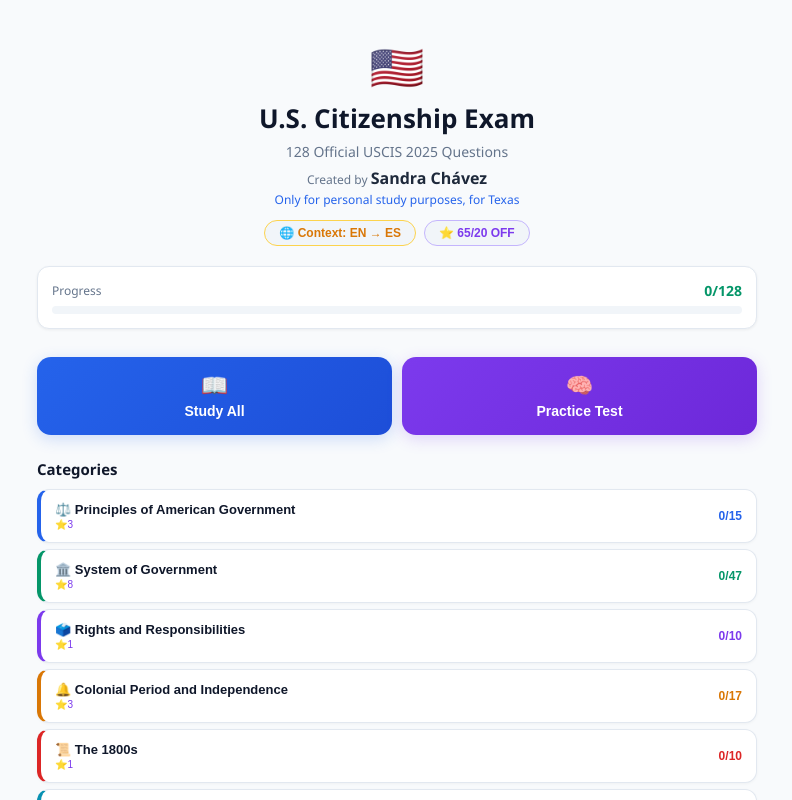
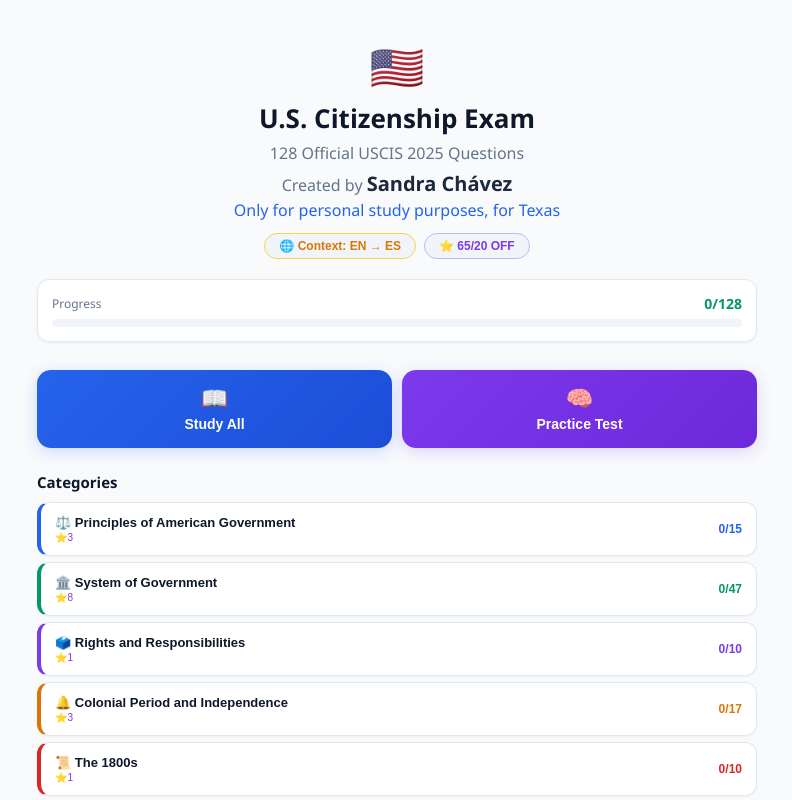
Before and after one commit to sgcsandunga07/us-citizenship-study-guide, a React (Vite) app: page / in a window 1280 px wide. Shown: the top 800 px of the page, without its empty margins (243-1035 px from the left). Built offline with nearby package versions, Linux system fonts and the light colour scheme.

Commit message:
Update App.jsx

```diff
--- a/src/App.jsx
+++ b/src/App.jsx
@@ -227,9 +227,9 @@
         <div style={{textAlign:"center",marginBottom:28,paddingTop:12}}>
           <div style={{fontSize:44,marginBottom:4}}>🇺🇸</div>
           <h1 style={{color:W.text,fontSize:26,fontWeight:800,margin:0}}>U.S. Citizenship Exam</h1>
-          <p style={{color:W.sub,fontSize:14,margin:"6px 0 0"}}>128 Official USCIS 2025 Questions</p>
-          <p style={{color:W.sub,fontSize:12,margin:"6px 0 0"}}>Created by <span style={{color:"#1e293b",fontSize:16,fontWeight:700}}>Sandra Chávez</span></p>
-          <p style={{color:"#2563eb",fontSize:12,fontWeight:500,margin:"2px 0 0"}}>Only for personal study purposes, for Texas</p>
+          <p style={{color:W.sub,fontSize:16,margin:"6px 0 0"}}>128 Official USCIS 2025 Questions</p>
+          <p style={{color:W.sub,fontSize:16,margin:"6px 0 0"}}>Created by <span style={{color:"#1e293b",fontSize:20,fontWeight:700}}>Sandra Chávez</span></p>
+          <p style={{color:"#2563eb",fontSize:16,fontWeight:500,margin:"2px 0 0"}}>Only for personal study purposes, for Texas</p>
           <div style={{display:"flex",gap:8,justifyContent:"center",marginTop:12,flexWrap:"wrap"}}>
             <button onClick={()=>setCtxLang(l=>l==="en"?"es":"en")} style={{background:W.pill,color:"#d97706",border:"1px solid #fcd34d",borderRadius:20,padding:"5px 14px",fontSize:12,fontWeight:600,cursor:"pointer"}}>🌐 {ctxLang==="en"?"Context: EN → ES":"Contexto: ES → EN"}</button>
             <button onClick={()=>setStarOnly(s=>!s)} style={{background:starOnly?"#7c3aed":W.pill,color:starOnly?"#fff":"#7c3aed",border:"1px solid #c4b5fd",borderRadius:20,padding:"5px 14px",fontSize:12,fontWeight:600,cursor:"pointer"}}>⭐ 65/20 {starOnly?"ON":"OFF"}</button>
```
